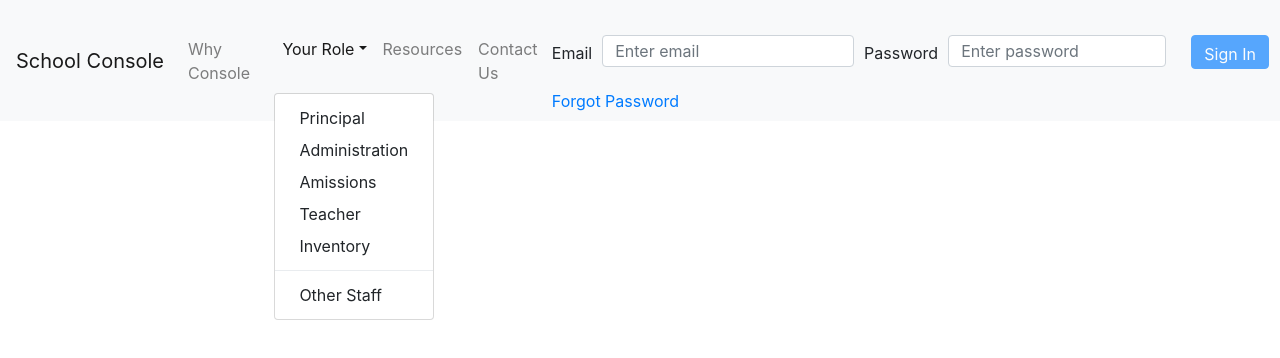
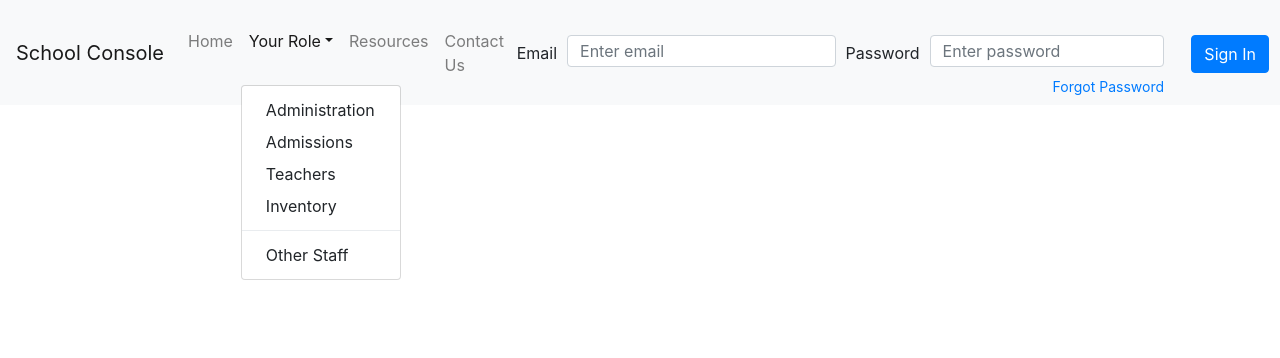
Before and after one commit to rxheem/student-console, a React (Create React App) app: page / in a window 1280 px wide. Both pictures are taken after a click on the button "Your Role". Shown: the top 358 px of the page. Built offline with nearby package versions, Linux system fonts and the light colour scheme.

Commit message:
Replaced navigation link.

```diff
--- a/src/components/homeNavigation/HomeNavigation.js
+++ b/src/components/homeNavigation/HomeNavigation.js
@@ -3,6 +3,10 @@ import Navbar from 'react-bootstrap/Navbar';
 import Nav from 'react-bootstrap/Nav';
 import NavDropdown from 'react-bootstrap/NavDropdown';
 import SignIn from '../signIn/SignIn';
+
+// Views
+import DropdownNavLink from './views/dropdownNavLink/DropdownNavLink';
+import NavLink from './views/navLink/NavLink';
 
 class HomeNavigation extends Component {
   constructor(props) {
@@ -11,7 +15,7 @@ class HomeNavigation extends Component {
 
   render() {
     return (
-      <div className='animated slideInLeft'>
+      <div className='animated fadeIn'>
         <Navbar className='d-lg-none d-sm-none'>
           <Navbar.Brand href='/'>School Console</Navbar.Brand>
         </Navbar>
@@ -24,28 +28,17 @@ class HomeNavigation extends Component {
 
           <Navbar.Collapse id='navbar-nav'>
             <Nav className='mr-auto'>
-              <Nav.Link href='#home'>Why Console</Nav.Link>
+              <NavLink title='Home' to='/' />
               <NavDropdown title='Your Role' id='basic-nav-dropdown'>
-                <NavDropdown.Item href='#action/3.2'>
-                  Principal
-                </NavDropdown.Item>
-                <NavDropdown.Item href='#action/3.1'>
-                  Administration
-                </NavDropdown.Item>
-                <NavDropdown.Item href='#action/3.2'>
-                  Amissions
-                </NavDropdown.Item>
-                <NavDropdown.Item href='#action/3.3'>Teacher</NavDropdown.Item>
-                <NavDropdown.Item href='#action/3.3'>
-                  Inventory
-                </NavDropdown.Item>
+                <DropdownNavLink title='Administration' />
+                <DropdownNavLink title='Admissions' to='' />
+                <DropdownNavLink title='Teachers' to='' />
+                <DropdownNavLink title='Inventory' to='' />
                 <NavDropdown.Divider />
-                <NavDropdown.Item href='#action/3.4'>
-                  Other Staff
-                </NavDropdown.Item>
+                <DropdownNavLink title='Other Staff' to='' />
               </NavDropdown>
-              <Nav.Link href='#home'>Resources</Nav.Link>
-              <Nav.Link href='#link'>Contact Us</Nav.Link>
+              <NavLink title='Resources' to='' />
+              <NavLink title='Contact Us' to='' />
             </Nav>
           </Navbar.Collapse>
 
--- /dev/null
+++ b/src/components/homeNavigation/views/dropdownNavLink/DropdownNavLink.js
@@ -0,0 +1,12 @@
+import React from 'react';
+import Link from 'react-router-dom/Link'
+
+const DropdownNavLink = props => {
+  return (
+    <Link className='dropdown-item' to={props.to}>
+      {props.title}
+    </Link>
+  )
+}
+
+export default DropdownNavLink;
--- /dev/null
+++ b/src/components/homeNavigation/views/navLink/NavLink.js
@@ -0,0 +1,12 @@
+import React from 'react';
+import Link from 'react-router-dom/Link'
+
+const NavLink = props => {
+  return (
+    <Link className='nav-link' to={props.to}>
+      {props.title}
+    </Link>
+  )
+}
+
+export default NavLink;
--- a/src/components/signIn/SignIn.css
+++ b/src/components/signIn/SignIn.css
@@ -21,7 +21,10 @@
   }
 
   #btnSignIn {
-    margin-left: -7px !important;
-    max-height: 34px;
+    margin-left: -5px !important;
+    max-height: 38px;
   }
 }
+
+@media only screen and (min-width: 889px) {
+}
--- a/src/components/signIn/SignIn.js
+++ b/src/components/signIn/SignIn.js
@@ -33,7 +33,7 @@ class SignIn extends Component {
   render() {
     if (this.props.isMinified) {
       return (
-        <div fluid={true} id='Sign-In' style={{ paddingTop: '15px' }}>
+        <div fluid={true} id='Sign-In' style={{ paddingTop: '15px' }} className='si-minified'>
           <Form className='ml-auto'>
             <Form.Row>
               {/* Email or username */}
@@ -78,7 +78,7 @@ class SignIn extends Component {
                   onChange={this.handleChange.bind(this)}
                 />
               </Form.Group>
-              <Button id='btnSignIn' primary disabled>Sign In</Button>
+              <Button id='btnSignIn' primary>Sign In</Button>
             </Form.Row>
 
             {/* Forgot password section */}
```
